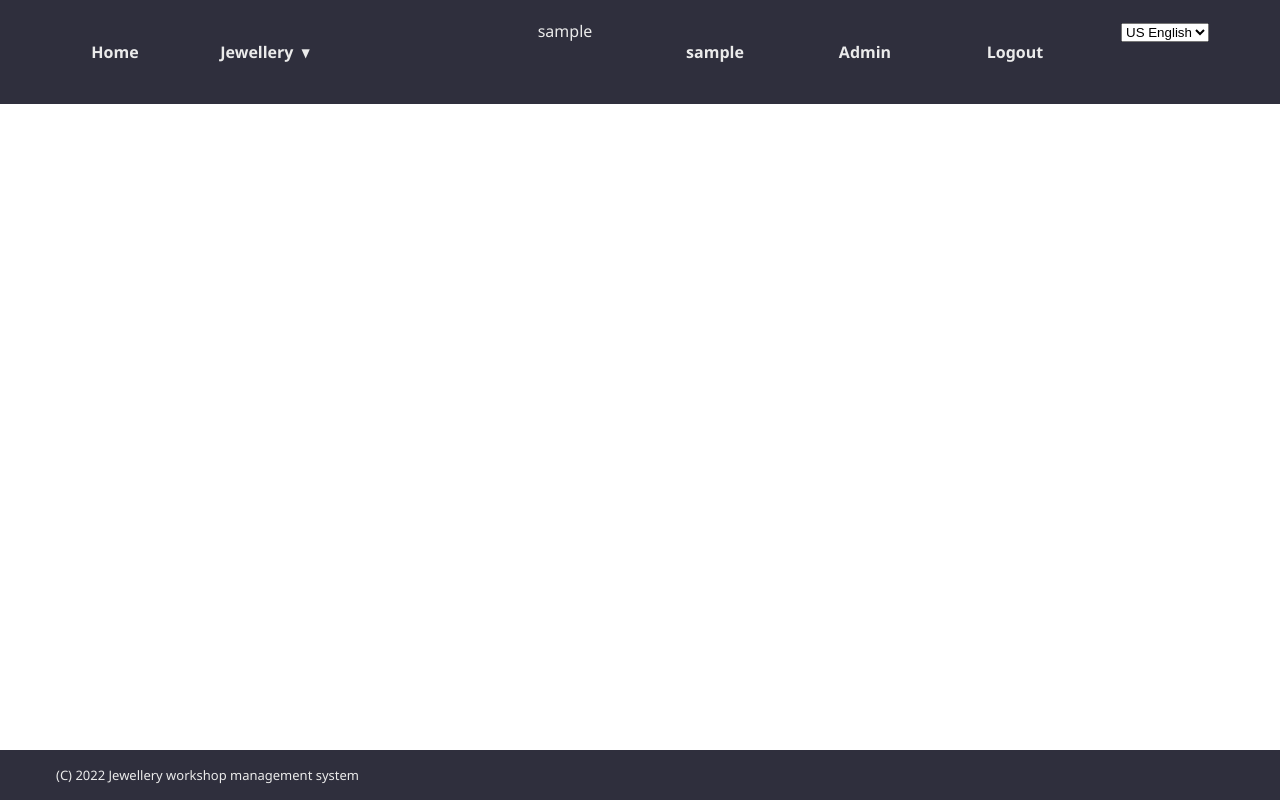
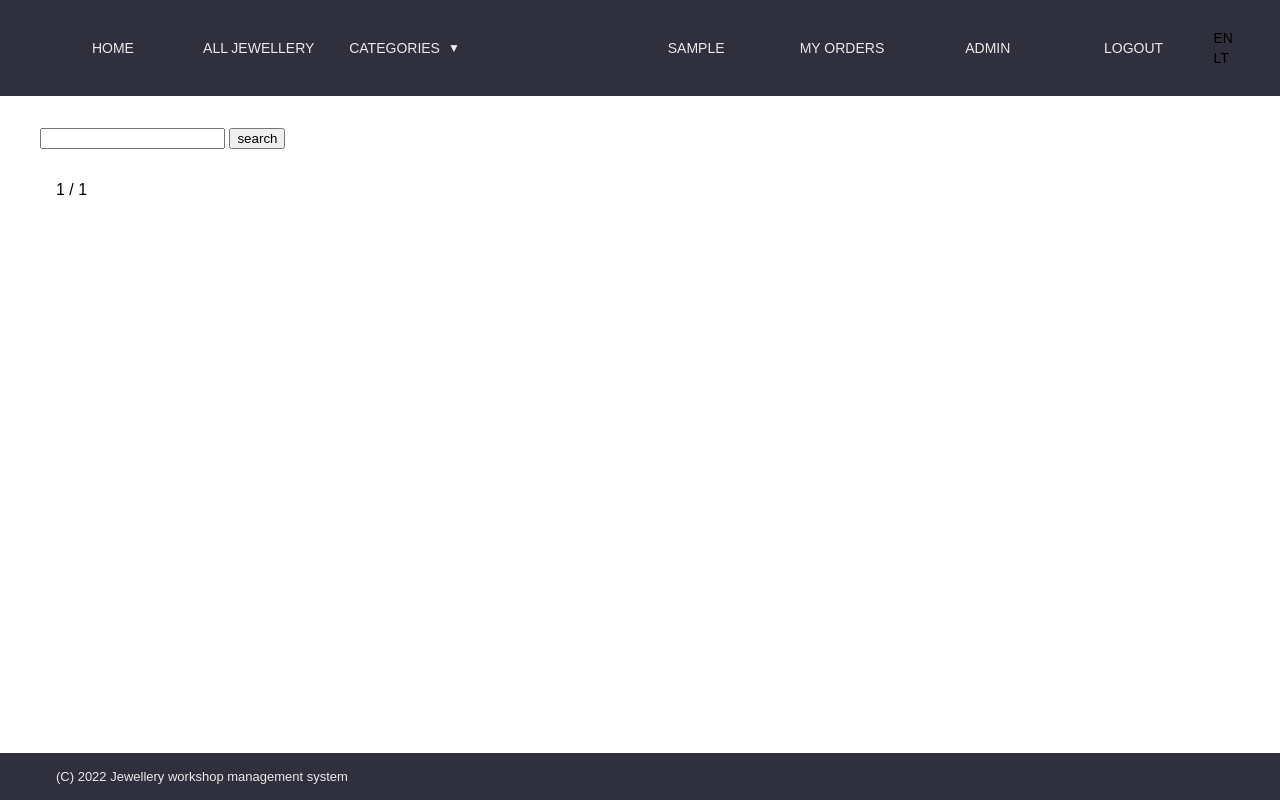
Before and after one commit to justinazymonaite/jewellery_shop_management_system, a Django app: page /products/ in a window 1280 px wide. Run offline with Django 4.2, Linux system fonts and the light colour scheme; the visitor is signed in with stand-in values (Sample User, id 1); data that the repository does not hold is empty.

Commit message:
projekto vystytmas

```diff
--- a/jewellery_shop_management/jewellery/static/jewellery/css/base.css
+++ b/jewellery_shop_management/jewellery/static/jewellery/css/base.css
@@ -2,7 +2,7 @@ body {
     margin: 0;
     padding: 0;
     box-sizing: border-box;
-    font-family: 'Segoe UI', Tahoma, Geneva, Verdana, sans-serif;
+    font-family: Arial, Helvetica, sans-serif;
     display: flex;
     flex-direction: column;
     justify-content: flex-start;
@@ -17,13 +17,24 @@ header a {
     color: rgb(235, 235, 235);
     display: block;
     height: 64px;
-    font-family: 'Segoe UI', Tahoma, Geneva, Verdana, sans-serif;
-    font-weight: bold;
+    font-family: Arial, Helvetica, sans-serif;
     display: flex;
     align-items: center;
     justify-content: center;
     text-decoration: none;
     transition: background 0.4s;
+    text-transform: uppercase;
+    font-size: 14px;
+}
+
+.dropdown-menu {
+    position: absolute;
+    background-color: rgb(47, 47, 61);
+    display: flex;
+    flex-direction: column;
+    font-size: 12px;
+    display: block;
+
 }
 
 header a:hover {
@@ -41,27 +52,20 @@ header li {
     position: relative;
 }
 
-header li:hover .submenu > li {
+header li:hover .dropdown-menu > li {
     display: block;
     top: 0px;
-}
-
-header .submenu li {
-    display: none;
-    position: absolute;
-    top: 0px;
-}
-
-header .submenu {
-    display: flex;
-    flex-direction: column;
-    position: absolute;
-    width: 100%;
 }
 
 .arrow {
     margin-left: 8px;
     font-size: 12px;
+}
+
+header button {
+    background-color: rgb(47, 47, 61);
+    font-size: 14px;
+    border: 1px solid rgb(47, 47, 61);
 }
 
 .spacer {
@@ -73,7 +77,9 @@ header .container span {
     color: rgb(235, 235, 235);
 }
 
-header, main, footer {
+
+
+main, footer {
     min-width: fit-content;
 }
 
@@ -86,6 +92,7 @@ header, main, footer {
 h1, h3 {
     text-align: center;
     text-decoration: none;
+    text-transform: uppercase;
 }
 
 h1, h2, h3, p {
@@ -112,13 +119,14 @@ footer .container {
     align-content: stretch;
 }
 
-ul{
+ul {
     list-style: none;
     padding: 0;
 }
 
-ul li {
-    padding: 0.25rem 1rem;
+.product a {
+    text-decoration: none;
+    text-transform: uppercase;
 }
 
 .body ul li a {
@@ -142,16 +150,16 @@ ul li:hover {
     border-radius: 0.5rem;
 }
 
-.paginator span {
+/* .paginator span {
     background-color:  rgb(47, 47, 61);
     color: white;
-}
+} */
 
 .paginator a {
     background-color:   white;
 }
 
-.paginator form {
+.search form {
     display: inline-block;
 }
 
@@ -239,7 +247,7 @@ table {
 }
 
 .alert-success {
-    color: rgb(28, 149, 56);
+    color:  rgb(47, 47, 61);
 }
 
 .float_right {
@@ -262,8 +270,8 @@ table {
 }
 
 .user-profile-photo {
-    max-width: 20rem;
-    border-radius: 5rem;
+    max-width: 15rem;
+    border-radius: 3rem;
     padding-left: 0.5rem;
     padding-bottom: 0.3rem;
 }
@@ -274,16 +282,15 @@ table {
 }
 
 .button {
-    background-color: rgb(139, 139, 139);
+    background-color: rgb(148, 148, 158);
     color:rgb(47, 47, 61) ;
-    border-bottom: 1px solid rgb(47, 47, 61);
     border-radius: 0.25rem;
     padding: 0.25rem;
     text-decoration: none;
 }
 
 .button:hover{
-    background-color: rgb(255, 255, 255);
+    background-color: rgba(255, 255, 255, 0.3);
 }
 
 .product_review h4 img {
@@ -292,3 +299,10 @@ table {
     margin-right: 0.5rem;
     float: left;
 }
+
+h1 img {
+    max-height: 3rem;
+    border-radius: 0.5rem;
+    margin-right: 0.5rem;
+    float: left;
+}
--- a/jewellery_shop_management/jewellery/templates/jewellery/base.html
+++ b/jewellery_shop_management/jewellery/templates/jewellery/base.html
@@ -19,24 +19,28 @@
                         <a href="{% url 'index' %}">{% trans "Home" %}</a>
                     </li>
                     <li>
-                        <a href="{% url 'categories' %}">{% trans "Jewellery" %}<span class="arrow">&#x25BC;</span></a>
-                        <ul class="submenu">
-                            {% for filter_category in categories %}
+                        <a href="{% url 'products' %}">{% trans "All Jewellery" %}</a>
+                    </li>
+                    <li class="nav-item dropdown">
+                        <a class="nav-link dropdown-toggle" href="#" role="button" data-bs-toggle="dropdown" aria-expanded="false">
+                            {% trans "Categories" %}<span class="arrow">&#x25BC;</span>
+                        </a>
+                        <ul class="dropdown-menu">
+                          <li>{% for filter_category in categories %}
                                 <li>{{ filter_category.link_filtered_products }}</li>
-                            {% endfor %}
+                            {% endfor %}</li>
                         </ul>
-                    </li>
+                      </li>
                     <li>
                         <span class="spacer"></span>
                     </li>
                 {% if user.is_authenticated %}
                     <li>
-                        <span>{{user}}</span>
+                        <a href="{% url 'profile' %}">{{ user }}</a>
                     </li>
                     <li>
-                        <a href="{% url 'profile' %}">{{ user }}</a>
+                        <a href="{% url 'user_orders' %}">{% trans "My Orders" %}</a>
                     </li>
-                    {% comment %} <a href="{% url 'user_orders' %}">{% trans "My Orders" %}</a> {% endcomment %}
                     {% if user.is_superuser or user.is_staff %}
                         <li>
                             <a href="{% url 'admin:index' %}">{% trans "Admin" %}</a>
@@ -53,19 +57,15 @@
                         <a href="{% url 'login' %}{% if not '/accounts/' in request.path %}?next={{ request.path }}{% endif %}">{% trans "Login" %}</a>
                     </li>
                 {% endif %}
-                    <li>
                         <span>
                             <form action="{% url 'set_language' %}" method="post">
                             {% csrf_token %}
                                 <input name="next" type="hidden" value="{{ request.path }}">
-                                <select name="language" onchange="this.form.submit()">
-                                    {% for lang in LANGUAGES %}
-                                        <option value="{{ lang.0 }}" {% if lang.0 == LANGUAGE_CODE %} selected{% endif %}>{{ lang.1 }}</option>
-                                    {% endfor %}
-                                </select>
+                                {% for lang in LANGUAGES %}
+                                    <button type="submit" name="language" value="{{ lang.0 }}" >{{ lang.0|upper|slice:2 }}</button>
+                                {% endfor %}
                             </form>
                         </span>
-                    </li>
                 </ul>
             {% endblock nav %}
         </div>
--- a/jewellery_shop_management/jewellery/templates/jewellery/product_list.html
+++ b/jewellery_shop_management/jewellery/templates/jewellery/product_list.html
@@ -3,6 +3,12 @@
 {% block title %}{% trans "Jewellery in" %} {{ block.super }}{% endblock title %}
 {% block content %}
     <h1>{{ category }}</h1>
+    <div class='search'>
+        <form action="{% url 'products' %}" method="get">
+            <input type="text" name="search" value="{{ request.GET.search }}">
+            <button type="submit">{% trans "search" %}</button>
+        </form>
+    </div>
     <ul class="product_list">
         {% for product in product_list %}
             <li class="product">
@@ -17,4 +23,16 @@
             </li>
         {% endfor %}
     </ul>
+    <div></div>
+        <div class='paginator'>
+            {% if page_obj.has_previous %}
+                <a href="?{%if request.GET.search %}search={{ request.GET.search }}&{% endif %}page=1">{% trans "First" %}</a>
+                <a href="?{%if request.GET.search %}search={{ request.GET.search }}&{% endif %}page={{ page_obj.previous_page_number }}">&#129120</a>
+            {% endif %}
+            {{ page_obj.number}} / {{ page_obj.paginator.num_pages }}
+            {% if page_obj.has_next %}
+                <a href="?{%if request.GET.search %}search={{ request.GET.search }}&{% endif %}page={{ page_obj.next_page_number }}">&#129122</a>
+                <a href="?{%if request.GET.search %}search={{ request.GET.search }}&{% endif %}page={{ page_obj.paginator.num_pages }}">{% trans "Last" %}</a>
+            {% endif %}
+        </div>
 {% endblock content %}
--- a/jewellery_shop_management/jewellery/urls.py
+++ b/jewellery_shop_management/jewellery/urls.py
@@ -3,8 +3,8 @@ from . import views
 
 urlpatterns = [
     path('', views.index, name='index'),
-    path('categories/', views.categories, name='categories'),
+    path('categories/', views.CategoriesMixin, name='categories'),
     path('products/', views.ProductListView.as_view(), name='products'),
     path('product/<int:pk>/', views.ProductDetailView.as_view(), name='product'),
-    path('my_orders/', views.UserOrderListView.as_view(), name='user_orders'),
+    path('my_orders/', views.OrderListView.as_view(), name='user_orders'),
 ]
--- a/jewellery_shop_management/jewellery/views.py
+++ b/jewellery_shop_management/jewellery/views.py
@@ -1,5 +1,4 @@
 from django.shortcuts import render, get_object_or_404
-from django.http import HttpResponse
 from . models import Product, Category, Order
 from django.contrib.auth.mixins import LoginRequiredMixin
 from django.views.generic import ListView, DetailView, CreateView, UpdateView, DeleteView
@@ -12,10 +11,7 @@ from django.contrib import messages
 from django.views.generic.base import ContextMixin
 
 def index(request):
-    return render(request, 'jewellery/index.html')
-
-def categories(request):
-    return render(request, 'jewellery/categories.html', {'categories': Category.objects.all()})
+    return render(request, 'jewellery/index.html', {"categories": Category.objects.all()})
 
 
 class CategoriesMixin(ContextMixin):
@@ -29,6 +25,7 @@ class CategoriesMixin(ContextMixin):
 class ProductListView(ListView, CategoriesMixin):
     model = Product
     template_name = 'jewellery/product_list.html'
+    paginate_by = 21
 
     def get_queryset(self):
         queryset = super().get_queryset()
@@ -86,15 +83,10 @@ class OrderListView(LoginRequiredMixin, ListView, CategoriesMixin):
     def get_queryset(self):
         queryset = super().get_queryset()
         if hasattr(self.request.user, 'customer'):
-            queryset = queryset.filter(customer=self.request.user.customer).order_by('date')
+            queryset = queryset.filter(customer__user=self.request.user.customer).order_by('date')
         else:
             queryset = None
         return queryset
-
-    def get_context_data(self, **kwargs):
-        context = super().get_context_data(**kwargs)
-        context['orders_count'] = self.get_queryset().count()
-        return context
 
 
 class OrderDetailView(FormMixin, DetailView, CategoriesMixin):
@@ -103,13 +95,3 @@ class OrderDetailView(FormMixin, DetailView, CategoriesMixin):
 
     def get_success_url(self):
         return reverse('order', kwargs={'pk': self.get_object().id})
-
-
-class UserOrderListView(LoginRequiredMixin, ListView, CategoriesMixin):
-    model = Order
-    template_name = 'jewellery/user_order_list.html'
-
-    def get_queryset(self):
-        queryset = super().get_queryset()
-        queryset = queryset.filter(customer=self.request.user).order_by('due_date')
-        return queryset
--- a/jewellery_shop_management/user_profile/apps.py
+++ b/jewellery_shop_management/user_profile/apps.py
@@ -4,3 +4,6 @@ from django.apps import AppConfig
 class UserProfileConfig(AppConfig):
     default_auto_field = 'django.db.models.BigAutoField'
     name = 'user_profile'
+
+    def ready(self):
+        from . signals import create_profile, save_profile
--- a/jewellery_shop_management/user_profile/templates/user_profile/profile.html
+++ b/jewellery_shop_management/user_profile/templates/user_profile/profile.html
@@ -1,5 +1,5 @@
 {% extends 'jewellery/base.html' %}
-{% load i18n %}
+{% load static i18n %}
 {% block title %}{{ block.super }} {{ user }} {% trans "profile" %}{% endblock title %}
 {% block content %}
 <h1>{{ user }} {% trans "profile" %}</h1>
@@ -7,6 +7,8 @@
     {% if user.profile and user.profile.photo %}
     <div>
         <img src="{{ user.profile.photo.url }}" class="user-profile-photo">
+    {% else %}
+        <img src="{% static 'jewellery/img/defaultphoto.jpg' %}">
     </div>
     {% endif %}
     <div class="spacer">
```
Also changed, not shown: jewellery_shop_management/jewellery/admin.py (+11 -8 lines), jewellery_shop_management/jewellery/models.py (+13 -9 lines), jewellery_shop_management/jewellery/templates/jewellery/categories.html (deleted, +0 -10 lines), jewellery_shop_management/jewellery/templates/jewellery/order_list.html (+24 -7 lines), jewellery_shop_management/jewellery/templates/jewellery/user_order_detail.html (added, +15 -0 lines), jewellery_shop_management/jewellery/templates/jewellery/user_order_list.html (+29 -0 lines), jewellery_shop_management/jewellery/apps.py (line endings or trailing spaces), jewellery_shop_management/jewellery/migrations/0006_alter_orderline_pearl.py (added), jewellery_shop_management/jewellery/migrations/0007_alter_orderline_engraving.py (added), jewellery_shop_management/jewellery/static/jewellery/img/defaultphoto.jpg (added).
